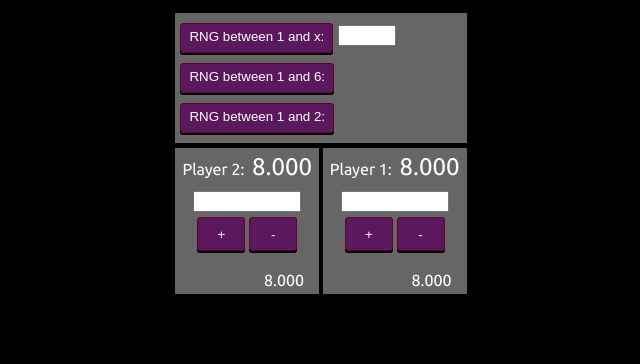
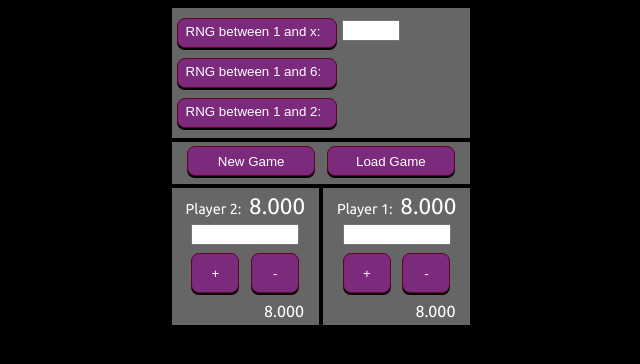
Before and after one commit to ZweiTinte/cypress-tutorial, a website: page yugioh-lp-app/lp_app_v7.html in a window 1280 px wide. Shown: the whole page, without its empty margins (319-959 px from the left). Drawn offline with Linux system fonts and the light colour scheme.

Commit message:
reset button added

```diff
--- a/yugioh-lp-app/code.js
+++ b/yugioh-lp-app/code.js
@@ -1,3 +1,5 @@
+const BASE_LP = 8000;
+
 function addThousandSeparator(el) {
   return el.toString().replace(/\B(?=(\d{3})+(?!\d))/g, ".");
 }
@@ -27,6 +29,18 @@ function generateRandomNumberX() {
       parseInt(document.getElementById("ngx_input").value)
     );
   }
+}
+
+function newGame() {
+  document.getElementById("player_lp").innerHTML = BASE_LP;
+  document.getElementById("opponent_lp").innerHTML = BASE_LP;
+  document.getElementById("player_lp_history").innerHTML = "";
+  document.getElementById("opponent_lp_history").innerHTML = "";
+  document.getElementById("one_x_label").innerHTML = "";
+  document.getElementById("one_six_label").innerHTML = "";
+  document.getElementById("zero_one_label").innerHTML = "";
+  document.getElementById("pl_increase").value = "";
+  document.getElementById("op_increase").value = "";
 }
 
 function increase(player) {
--- a/yugioh-lp-app/lp_app_v7.html
+++ b/yugioh-lp-app/lp_app_v7.html
@@ -46,12 +46,20 @@
           </div>
         </div>
       </div>
+
+      <div id="resetOrLoadGame">
+        <div class="resetOrLoadButton">
+          <button id="reset_button" data-cy="reset_button" onclick="newGame()">New Game</button>
+          <button id="load_button" data-cy="load_button" onclick="loadGame()">Load Game</button>
+        </div>
+      </div>
+
       <div id="opponent">
         <div class="op_lp_section">
           <label class="name_labels" data-cy="op_name_label">Player 2:</label>
           <label id="opponent_lp" data-cy="op_lp_label">8.000</label>
         </div>
-        <div class="op_lp_updown">
+        <div class="lp_updown">
           <div>
             <input type="number" id="op_increase" data-cy="op_lp_input"/>
           </div>
@@ -69,7 +77,7 @@
           <label class="name_labels" data-cy="pl_name_label">Player 1:</label>
           <label id="player_lp" data-cy="pl_lp_label">8.000</label>
         </div>
-        <div class="pl_lp_updown">
+        <div class="lp_updown">
           <div>
             <input type="number" id="pl_increase" data-cy="pl_lp_input"/>
           </div>
--- a/yugioh-lp-app/mainstyle.css
+++ b/yugioh-lp-app/mainstyle.css
@@ -1,5 +1,6 @@
 .app {
   position: relative;
+  max-width: 20rem;
 }
 
 body {
@@ -29,12 +30,14 @@ input[type="number"] {
 }
 
 .buttongroup {
-  margin: 5px;
+  margin-top: 0.5rem;
 }
+
 .ng_row_x {
   display: flex;
   justify-content: left;
 }
+
 .ng_labels_x {
   margin-right: 5px auto;
   display: flex;
@@ -98,9 +101,24 @@ input[type="number"] {
   background-color: #666666;
   padding: 5px;
   vertical-align: top;
-  margin: 5px auto;
+  margin-bottom: 0.25rem;
   width: auto;
-  min-width: 120px;
+  min-width: 18rem;
+}
+
+#resetOrLoadGame {
+  display: fblock;
+  top: 0%;
+  height: auto;
+  position: relative;
+  background-color: #666666;
+  vertical-align: top;
+  padding-top: 0.25rem;
+  padding-bottom: 0.25rem;
+  margin-top: 0.25rem;
+  margin-bottom: 0.25rem;
+  width: auto;
+  min-width: 18rem;
 }
 
 #opponent {
@@ -112,7 +130,7 @@ input[type="number"] {
   padding: 5px;
   vertical-align: top;
   width: auto;
-  min-width: 120px;
+  min-width: 8.6rem;
 }
 
 #player {
@@ -124,7 +142,30 @@ input[type="number"] {
   padding: 5px;
   vertical-align: top;
   width: auto;
-  min-width: 120px;
+  min-width: 8.6rem;
+}
+
+.resetOrLoadbutton {
+  display: inline-block;
+  top: 0%;
+  height: auto;
+  position: relative;
+  vertical-align: top;
+  width: auto;
+  min-width: 18rem;
+  max-width: 19rem;
+}
+
+#reset_button {
+  max-width: 8rem;
+  margin-right: 0.25rem;
+  margin-left: 0.25rem;
+}
+
+#load_button {
+  max-width: 8rem;
+  margin-left: 0.25rem;
+  margin-right: 0.25rem;
 }
 
 .pl_lp_section {
@@ -142,12 +183,12 @@ input[type="number"] {
 }
 
 #player_lp {
-  font-size: 24px;
+  font-size: 1.4rem;
   width: auto;
 }
 
 #opponent_lp {
-  font-size: 24px;
+  font-size: 1.4rem;
   width: auto;
 }
 
@@ -165,21 +206,11 @@ input[type="number"] {
   width: auto;
 }
 
-.pl_lp_updown {
+.lp_updown {
   background-color: #666666;
   text-align: center;
   position: relative;
   padding: 5px;
-  margin: 5px;
-  width: auto;
-}
-
-.op_lp_updown {
-  background-color: #666666;
-  text-align: center;
-  position: relative;
-  padding: 5px;
-  margin: 5px;
   width: auto;
 }
 
@@ -206,26 +237,29 @@ label {
 }
 
 .name_labels {
-  font-size: 16px;
+  font-size: 0.9rem;
 }
 
 .lp_change_button {
-  min-width: 48px;
-  min-height: 34px;
+  min-width: 2.5rem;
+  max-width: 3rem;
+  min-height: 2.5rem;
+  margin-left: 0.25rem;
+  margin-right: 0.25rem;
 }
 
 button {
-  border-radius: 3px;
+  border-radius: 8px;
   border: 1px solid rgb(97, 2, 43);
   outline: none;
   cursor: pointer;
   color: #ffffff;
   padding: 5px 8px 5px 8px;
   box-shadow: inset 1px 1px 4px rgb(31, 6, 17);
-  background: rgb(92, 24, 92);
-  width: auto;
+  background: rgb(124, 43, 124);
+  width: 10rem;
   min-width: 30px;
-  margin-bottom: 5px;
+  margin-bottom: 0.25rem;
   display: inline-block;
   margin-left: auto;
   margin-right: auto;
```
